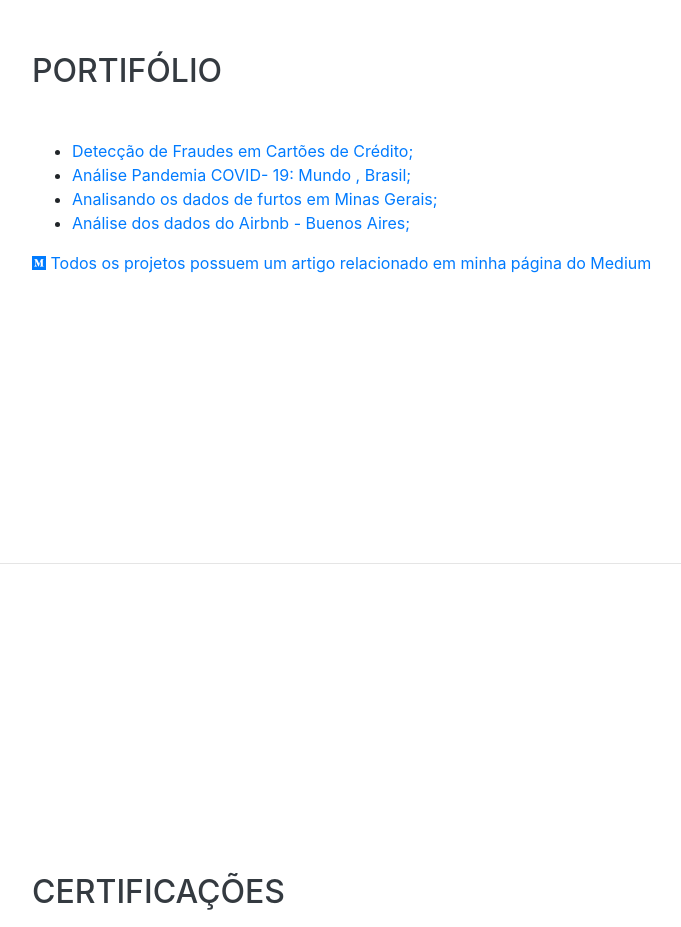
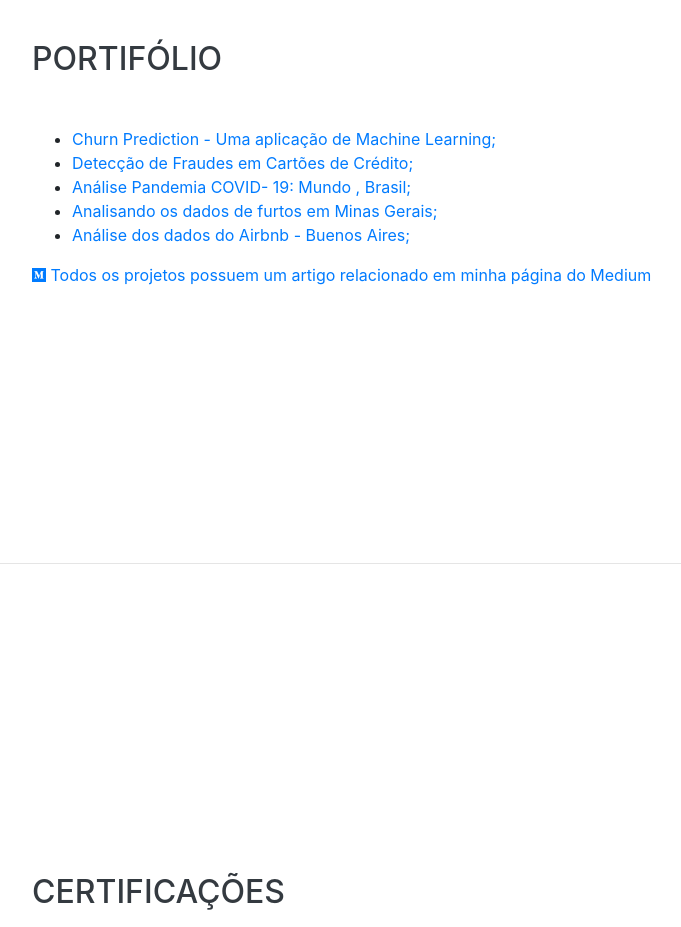
Before and after one commit to guilhermeaugusto9/curriculo, a website with bundled scripts: page index.html in a window 1280 px wide. Shown: the part 4780-5707 px from the top of the page, without its empty margins (288-969 px from the left). Built offline with nearby package versions, Linux system fonts and the light colour scheme; a web font is replaced by a local one.

Commit message:
update portifólio

```diff
--- a/index.html
+++ b/index.html
@@ -283,6 +283,7 @@
       <div class="w-100">
         <h2 class="mb-5">Portifólio</h2>
         <ul>
+          <li><a href = "https://colab.research.google.com/drive/1wxCWeHqj4pZ0ZLYTjWFYSuNopEZzS2WQ?usp=sharing" target="_blank">Churn Prediction - Uma aplicação de Machine Learning;</a></li>
           <li><a href = "https://colab.research.google.com/drive/1S5jz0fJhF_aXQZmUHUFcexX6y5PV_0Rs?usp=sharing" target="_blank">Detecção de Fraudes em Cartões de Crédito;</a></li>
           <li><a href = "https://colab.research.google.com/drive/1C_ATgphjeX93xgctlidV_Jf2slFszuoW?usp=sharing" target="_blank">Análise Pandemia COVID- 19: Mundo , Brasil;</a></li>
           <li><a href = "https://colab.research.google.com/drive/1gHlV_0R29x8AlpVRZuh5__JBzcAfHKBF?usp=sharing" target="_blank">Analisando os dados de furtos em Minas Gerais;</a></li>
```
